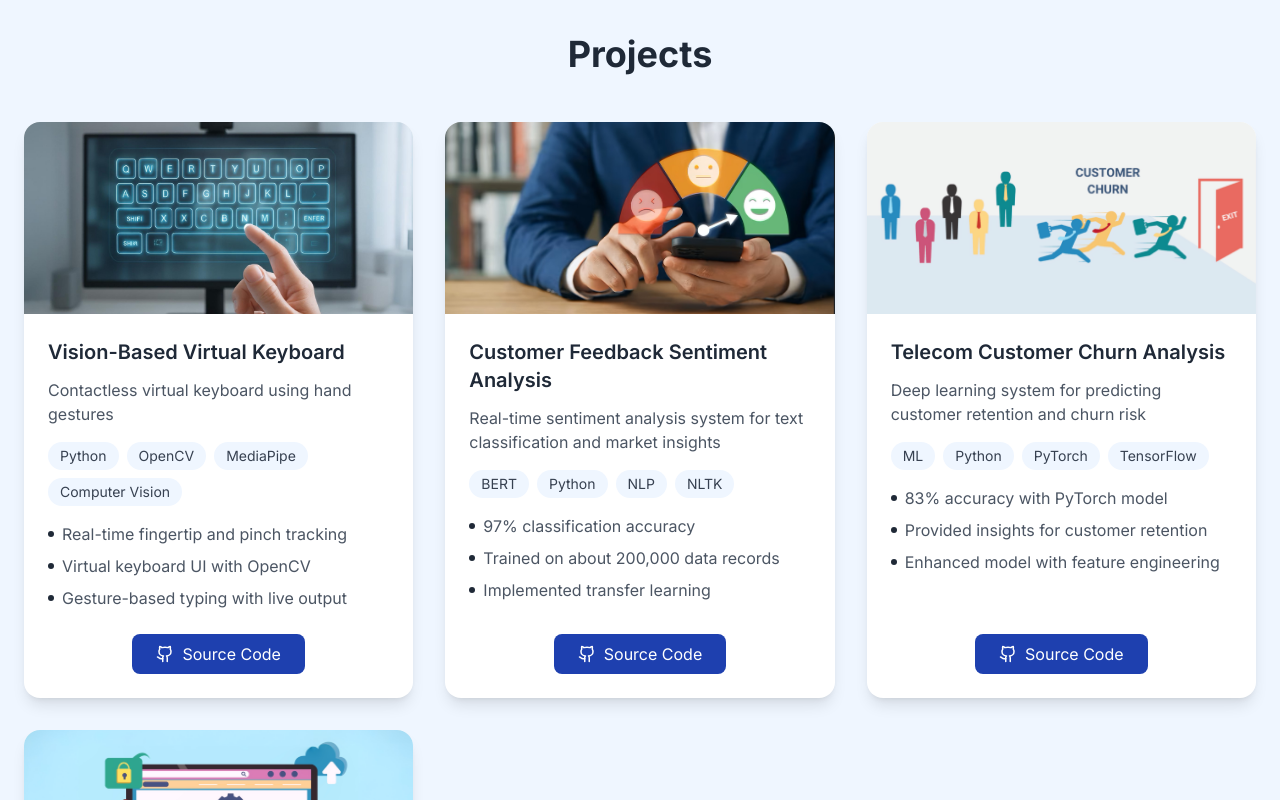
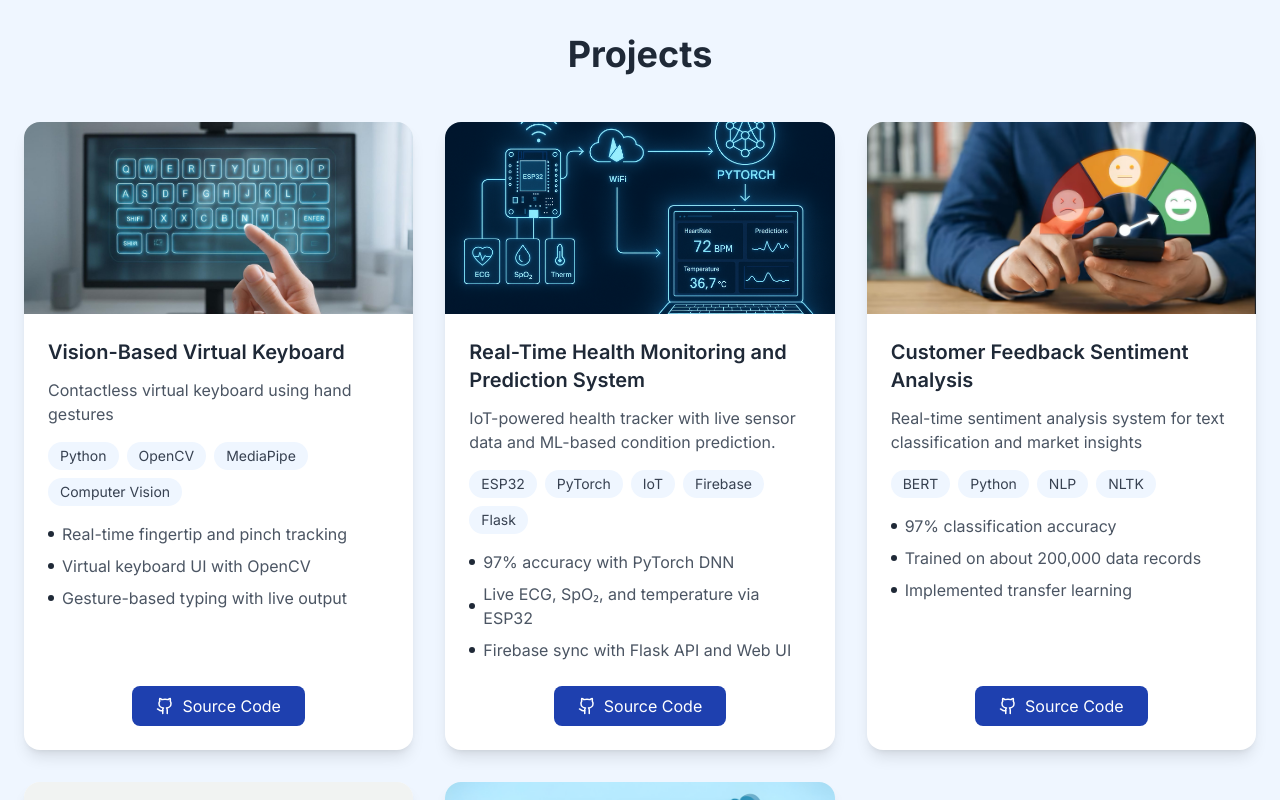
Before and after one commit to M7mdAhmd/ShorakyZone, a React (Vite) app: page / in a window 1280 px wide. Shown: the part 2680-3480 px from the top of the page. Built offline with nearby package versions, Linux system fonts and the light colour scheme.

Commit message:
Add project real time-health monitoring

```diff
--- a/src/components/Projects.tsx
+++ b/src/components/Projects.tsx
@@ -16,6 +16,21 @@ export default function Projects() {
       links: {
         // demo: "",
         github: "https://github.com/M7mdAhmd/vision-based-virtual-keyboard"
+      }
+    },
+    {
+      title: "Real-Time Health Monitoring and Prediction System",
+      description: "IoT-powered health tracker with live sensor data and ML-based condition prediction.",
+      image: "media/real-time-health-monitoring.jpg",
+      tags: ["ESP32", "PyTorch", "IoT", "Firebase", "Flask"],
+      achievements: [
+        "97% accuracy with PyTorch DNN",
+        "Live ECG, SpO₂, and temperature via ESP32",
+        "Firebase sync with Flask API and Web UI"
+      ],
+      links: {
+        // demo: "",
+        github: "https://github.com/M7mdAhmd/Smart-Health-Monitor"
       }
     },
     {
```
Also changed, not shown: public/media/real-time-health-monitoring.jpg (added), 1 other file (tests, documents, lock files or other folders).
